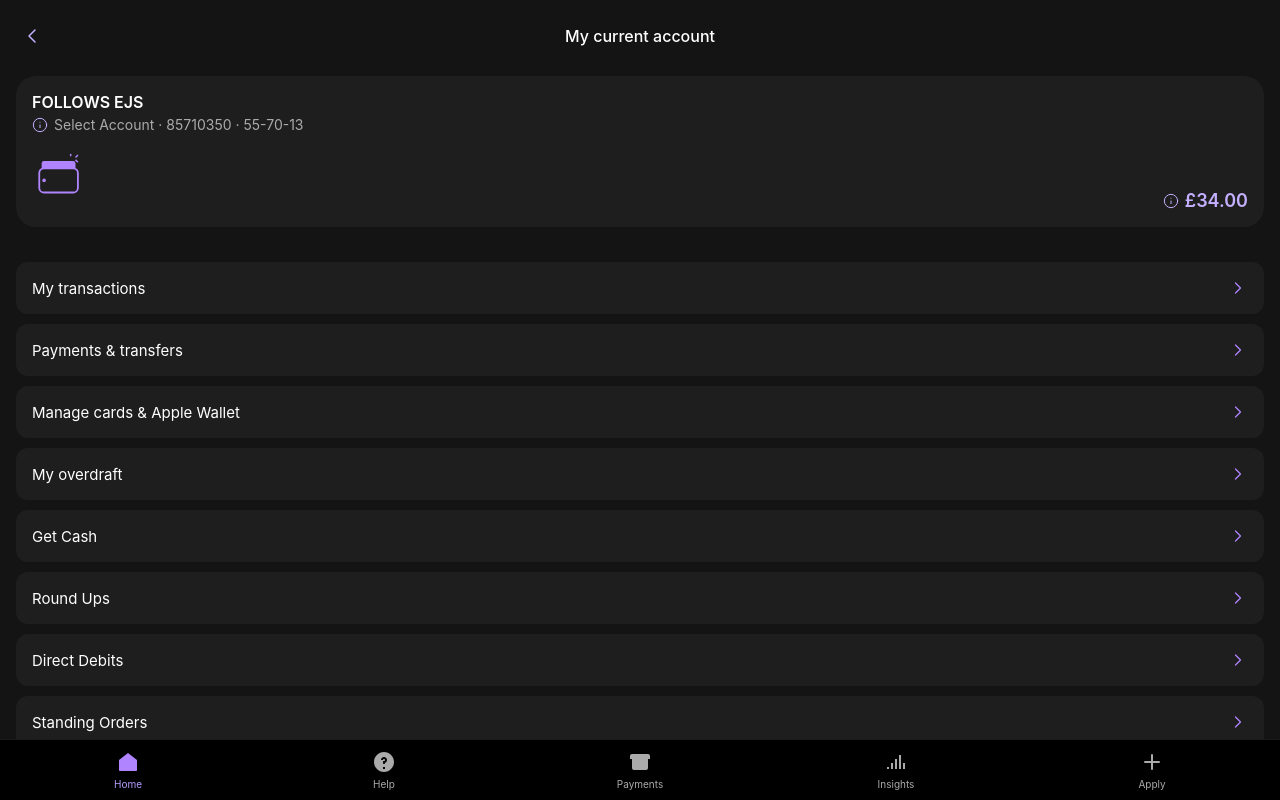
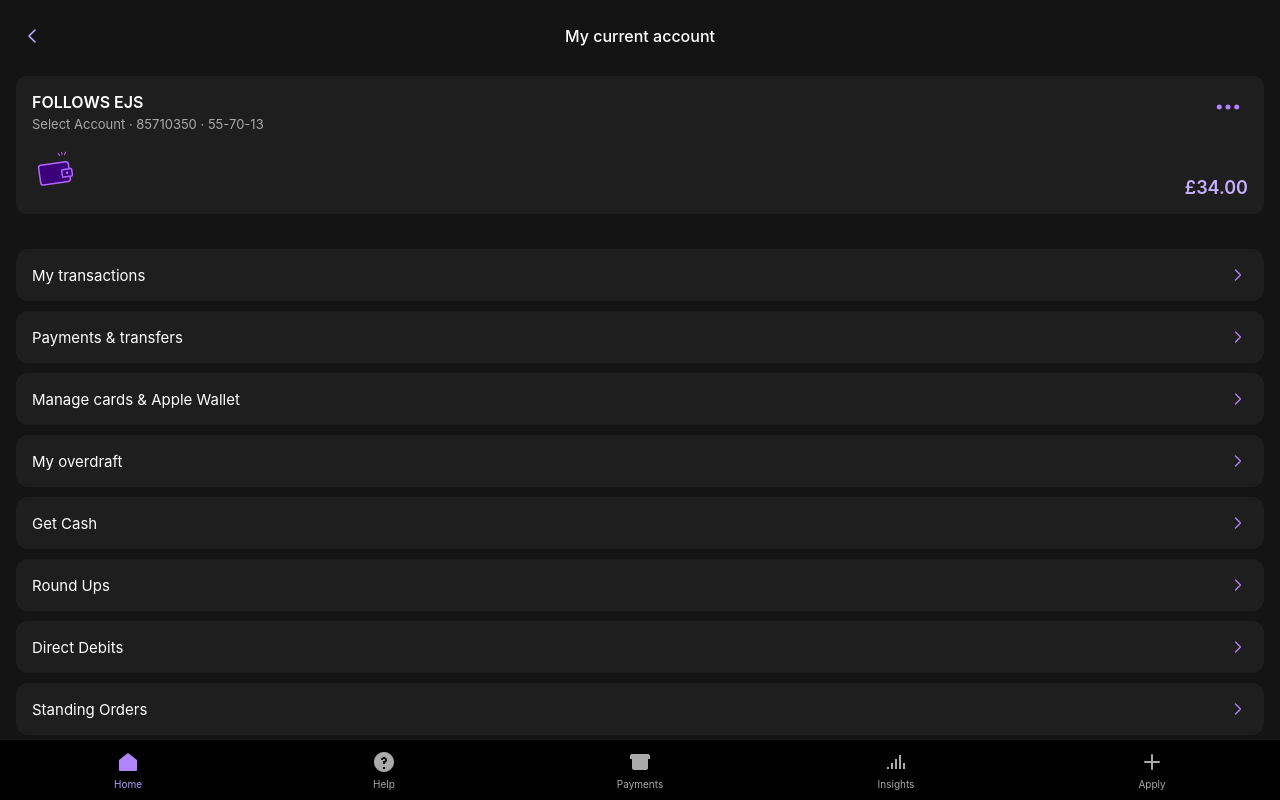
Before and after one commit to tetrisTESTER22/NatWest-clone, a React (Create React App) app in the folder mobile-bank-app/: page /account in a window 1280 px wide. Shown: the top 800 px of the page. Built offline with nearby package versions, Linux system fonts and the light colour scheme.

Commit message:
done front-end

```diff
--- a/mobile-bank-app/src/components/accountCard/AccountCard.css
+++ b/mobile-bank-app/src/components/accountCard/AccountCard.css
@@ -36,7 +36,16 @@
 .account-bottom {
   display: flex;
   justify-content: space-between;
-  align-items: flex-end;
+  align-items: center; /* Важно: выравнивание по центру */
+}
+
+.account-icon {
+  width: 50px;
+  height: 50px;
+  display: flex;
+  align-items: center;
+  justify-content: center;
+  flex-shrink: 0;
 }
 
 .account-balance {
--- a/mobile-bank-app/src/components/accountCard/AccountCard.tsx
+++ b/mobile-bank-app/src/components/accountCard/AccountCard.tsx
@@ -3,7 +3,7 @@ import { useNavigate } from 'react-router-dom';
 import './AccountCard.css';
 import DotsIcon from '../../icons/DotsIcon';
 import WalletIcon from '../../icons/WalletIcon';
-import { accountData } from '../../data/AccountData'; // <-- импорт данных
+import { accountData } from '../../data/AccountData';
 
 export default function AccountCard() {
   const navigate = useNavigate();
@@ -29,7 +29,9 @@ export default function AccountCard() {
       </div>
 
       <div className="account-bottom">
-        <WalletIcon />
+        <div className="account-icon">
+          <WalletIcon />
+        </div>
         <p className="account-balance">£{parseFloat(accountData.balance).toFixed(2)}</p>
       </div>
     </div>
--- a/mobile-bank-app/src/icons/WalletIcon.tsx
+++ b/mobile-bank-app/src/icons/WalletIcon.tsx
@@ -2,22 +2,21 @@ import React from 'react';
 
 const WalletIcon = () => (
   <svg
-      width="58"
-      height="58"
-      viewBox="0 0 48 48"
+    viewBox="0 0 200 200"
+    fill="none"
     xmlns="http://www.w3.org/2000/svg"
   >
-      <g transform="translate(0, 4)">
-        <rect x="8" y="6" width="28" height="10" rx="2" fill="#B084FF" />
+    <g transform="rotate(-8 100 100)">
+      <rect x="30" y="60" width="120" height="80" rx="10" fill="#3C007A" stroke="#B066FF" strokeWidth="6" />
+      <rect x="120" y="90" width="40" height="30" rx="4" fill="#3C007A" stroke="#B066FF" strokeWidth="6" />
+      <circle cx="140" cy="105" r="5" fill="#B066FF" />
+      <line x1="130" y1="30" x2="130" y2="20" stroke="#B066FF" strokeWidth="4" strokeLinecap="round" />
+      <line x1="140" y1="32" x2="145" y2="22" stroke="#B066FF" strokeWidth="4" strokeLinecap="round" />
+      <line x1="120" y1="32" x2="115" y2="22" stroke="#B066FF" strokeWidth="4" strokeLinecap="round" />
+    </g>
 
-        <rect x="6" y="12" width="32" height="20" rx="4" fill="#1e1e1e" stroke="#B084FF" strokeWidth="1.5" />
-
-        <circle cx="10" cy="22" r="1.5" fill="#B084FF" />
-
-        <line x1="32" y1="2" x2="32" y2="0" stroke="#B084FF" strokeWidth="1.2" />
-        <line x1="36" y1="3" x2="38" y2="1" stroke="#B084FF" strokeWidth="1.2" />
-        <line x1="36" y1="5" x2="38" y2="7" stroke="#B084FF" strokeWidth="1.2" />
-      </g>
+    {/* Поднятая линия */}
+    <line x1="40" y1="144" x2="160" y2="144"  />
   </svg>
 );
 
--- a/mobile-bank-app/src/pages/accountDetails/AccountDetails.tsx
+++ b/mobile-bank-app/src/pages/accountDetails/AccountDetails.tsx
@@ -7,6 +7,7 @@ import ArrowRightIcon from '../../icons/ArrowRightIcon';
 import FooterNav from '../../components/footerNav/FooterNav';
 import { useNavigate } from 'react-router-dom';
 import { accountData } from '../../data/AccountData';
+import AccountCard from '../../components/accountCard/AccountCard';
 
 export default function AccountDetails() {
   const navigate = useNavigate();
@@ -20,19 +21,7 @@ export default function AccountDetails() {
         <span className="header-title">My current account</span>
       </div>
 
-      <div className="account-card-details">
-        <div className="account-card-title">
-          <p className="account-name">{accountData.title}</p>
-          <p className="account-meta">
-            <InfoIcon /> Select Account · {accountData.accountNumber} · {accountData.sortCode}
-          </p>
-        </div>
-        <WalletIcon />
-        <div className="account-balance">
-          <InfoIcon />
-          <span>£{parseFloat(accountData.balance).toFixed(2)}</span>
-        </div>
-      </div>
+      <AccountCard />
 
       <div className="account-actions">
         {[
--- a/mobile-bank-app/src/pages/transactionPage/TransactionPage.tsx
+++ b/mobile-bank-app/src/pages/transactionPage/TransactionPage.tsx
@@ -10,6 +10,7 @@ import SearchIcon from '../../icons/SearchIcon';
 import { useNavigate } from 'react-router-dom';
 import { accountData } from '../../data/AccountData';
 import { transactionData } from '../../data/TransactionData';
+import AccountCard from '../../components/accountCard/AccountCard';
 
 export default function TransactionPage() {
   const navigate = useNavigate();
@@ -28,19 +29,7 @@ export default function TransactionPage() {
         <div className="tab">Spending</div>
       </div>
 
-      <div className="account-card-details">
-        <div className="account-card-title">
-          <p className="account-name">{accountData.title}</p>
-          <p className="account-meta">
-            <InfoIcon /> Select Account · {accountData.accountNumber} · {accountData.sortCode}
-          </p>
-        </div>
-        <WalletIcon />
-        <div className="account-balance">
-          <InfoIcon />
-          <span>£{parseFloat(accountData.balance).toFixed(2)}</span>
-        </div>
-      </div>
+      <AccountCard />
 
       <div className="transaction-controls">
         <div className="filter-tabs">
--- a/mobile-bank-app/src/pages/transactionPage/TransactionsPage.css
+++ b/mobile-bank-app/src/pages/transactionPage/TransactionsPage.css
@@ -201,12 +201,10 @@
   color: #6fe29c;
 }
 
-.transaction-amount.negative {
-  color: #ff6b6b;
-}
 
 .transaction-controls {
   display: flex;
+  margin-top: 20px;
   justify-content: space-between;
   align-items: center;
   margin-bottom: 16px;
```
Lines whose indentation alone changed are shown as unchanged.
